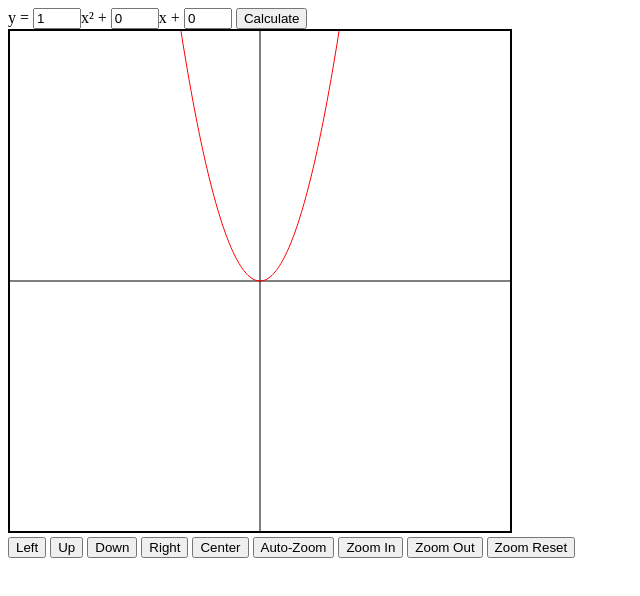
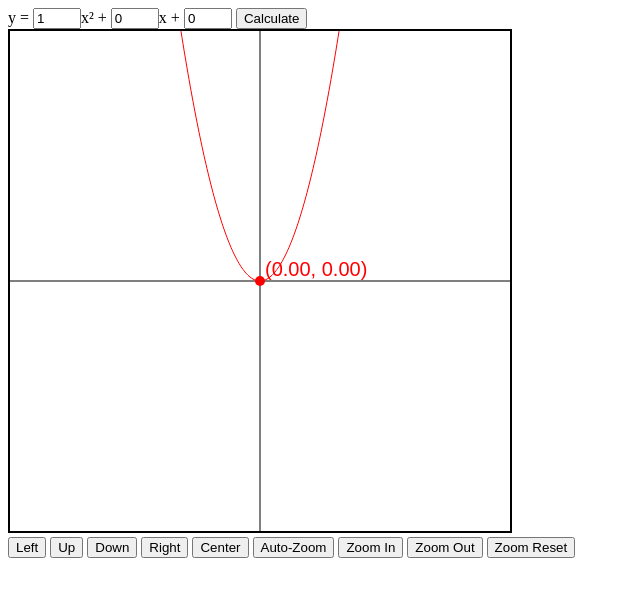
Before and after one commit to angustrau/VCESoftDev, a plain HTML site: page Tutorials/Graphing Calculator/index.html in a window 1280 px wide. Shown: the whole page, without its empty margins (0-640 px from the left). Drawn offline with Linux system fonts and the light colour scheme.

Commit message:
Added a marker for the turning point

```diff
--- a/Tutorials/Graphing Calculator/index.html
+++ b/Tutorials/Graphing Calculator/index.html
@@ -126,6 +126,23 @@
                     ctx.lineTo(canvasPoint.x, canvasPoint.y);
                 }
                 ctx.stroke();
+
+                // Draw a label for the turning point
+                if (a() !== 0) {
+                    const TPx = (-b()) / (2*a());
+                    const TP = new Point(TPx, f(TPx));
+                    const canvasTP = viewportToCanvasPoint(TP);
+
+                    // Draw a dot at the TP
+                    ctx.fillStyle = 'red';
+                    ctx.beginPath();
+                    ctx.ellipse(canvasTP.x, canvasTP.y, 5, 5, 0, 0, 2 * Math.PI);
+                    ctx.fill();
+                    // Draw the coordinates of the dow
+                    ctx.fillStyle = 'red';
+                    ctx.font = '20px sans-serif';
+                    ctx.fillText(`(${TP.x.toFixed(2)}, ${TP.y.toFixed(2)})`, canvasTP.x + 5, canvasTP.y - 5);
+                }
             }
             plot();
 
```
